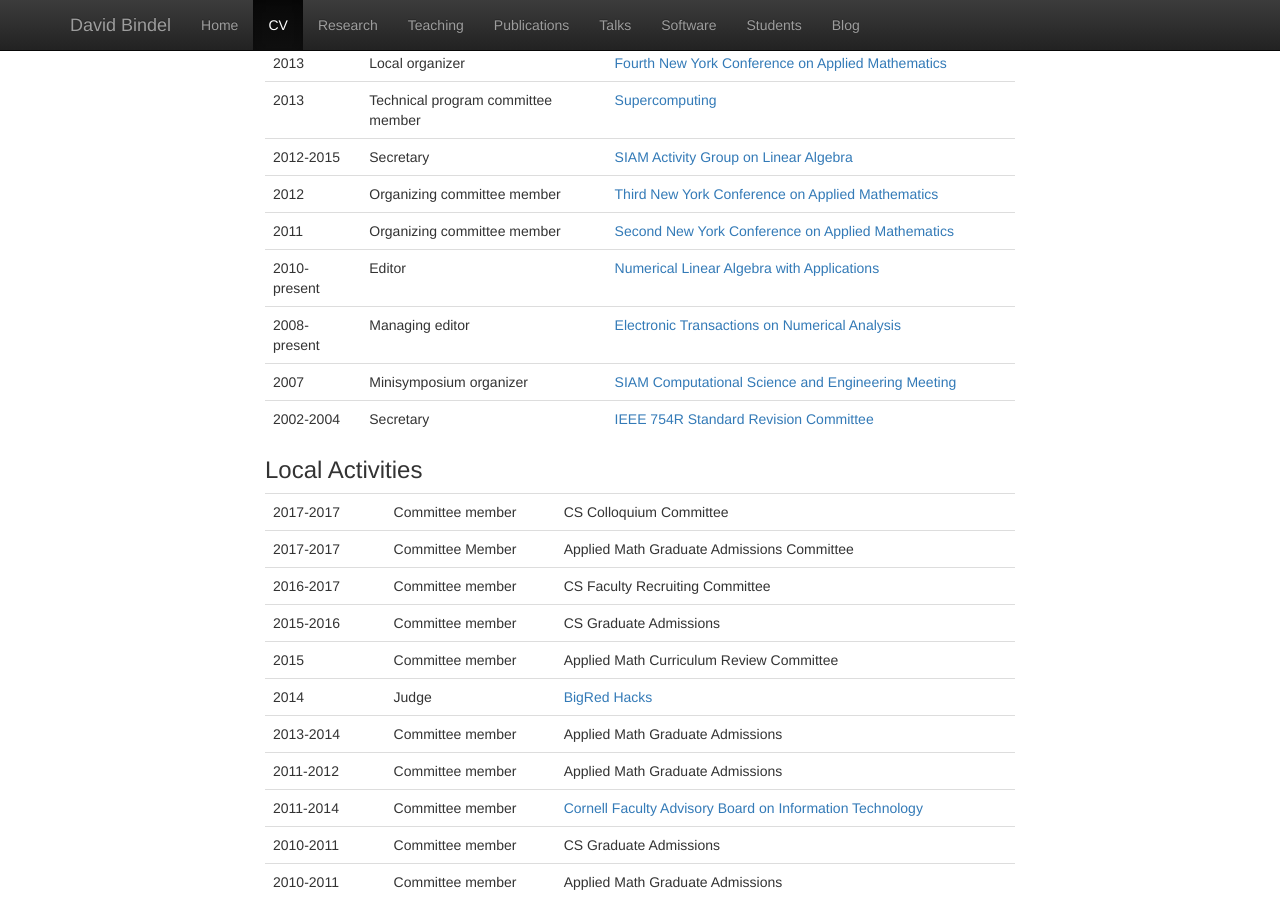
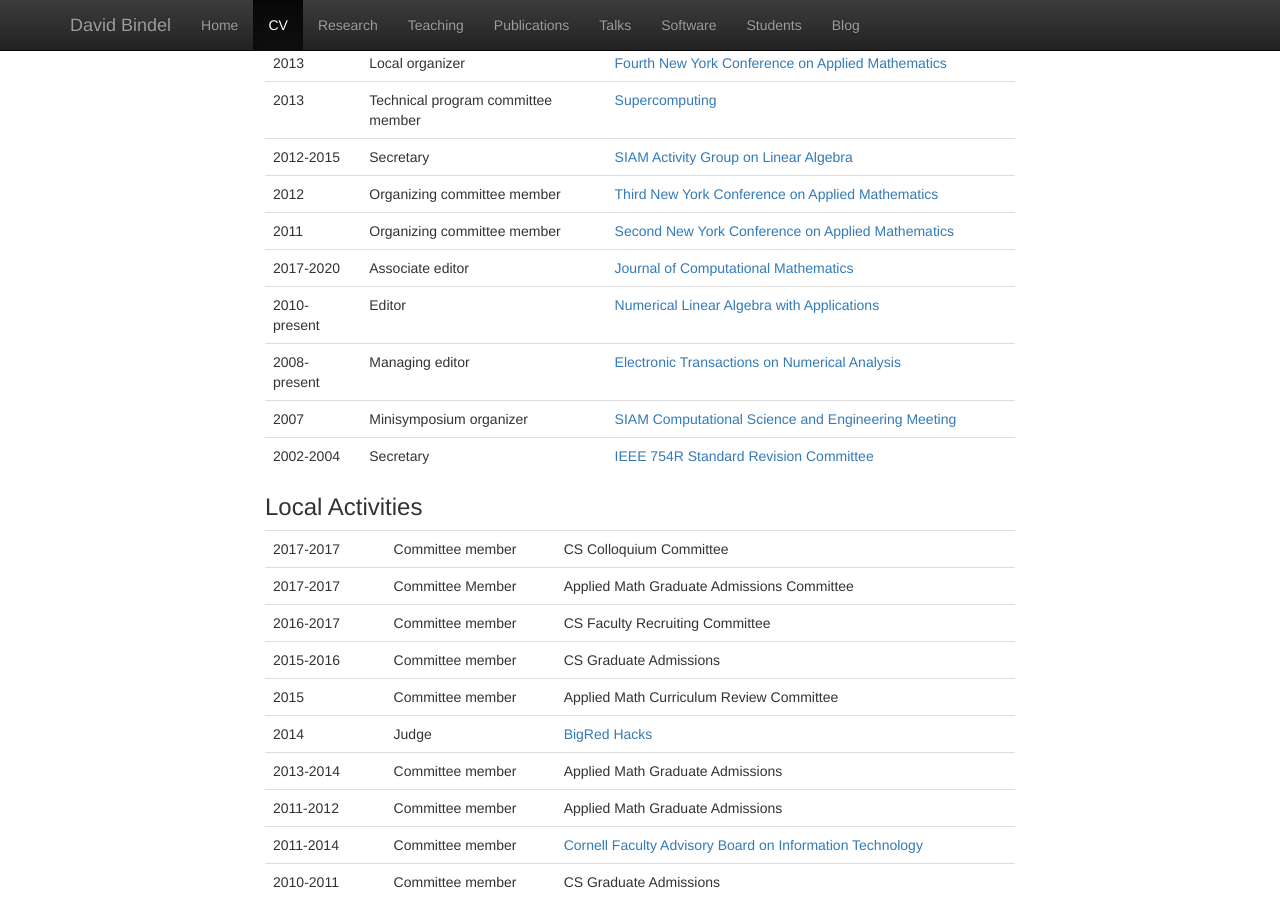
Before and after one commit to dbindel/cornell_web, a Jekyll site: the page built from vita.html, in a window 1280 px wide and 900 px high, scrolled down 13598 px. Built offline with Jekyll 4.4.1, drawn with Linux system fonts in a browser that asks for light colours; nearby versions of some CDN libraries; some of the changed text lies outside the part shown.

Commit message:
Updated service and students lists (JCM and Qinru).

```diff
--- a/_data/service.yml
+++ b/_data/service.yml
@@ -144,6 +144,13 @@
   role: Committee member
   type: [cornell, cam, local]
 -
+  when: 2017
+  until: 2020
+  what: Journal of Computational Mathematics
+  url: http://www.global-sci.org/jcm/
+  role: Associate editor
+  type: [external]
+-
   when: 2010
   until: present
   what: Numerical Linear Algebra with Applications
--- a/_data/students.yml
+++ b/_data/students.yml
@@ -522,6 +522,11 @@
     first: Zhengdi
     field: Applied Math
   -
+    degree: phd
+    last: Shi
+    first: Qinru
+    field: Applied Math
+  -
     degree: ms
     last: Su
     first: Yu
```
